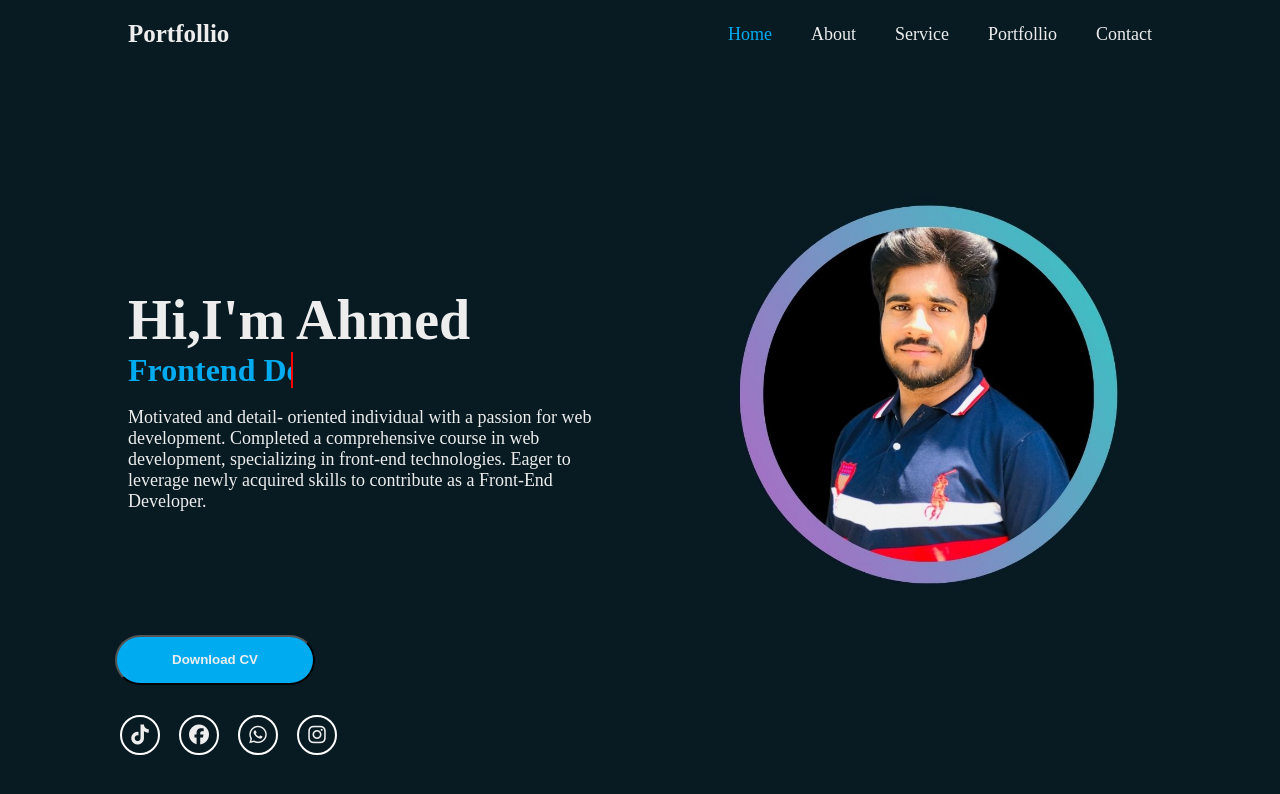
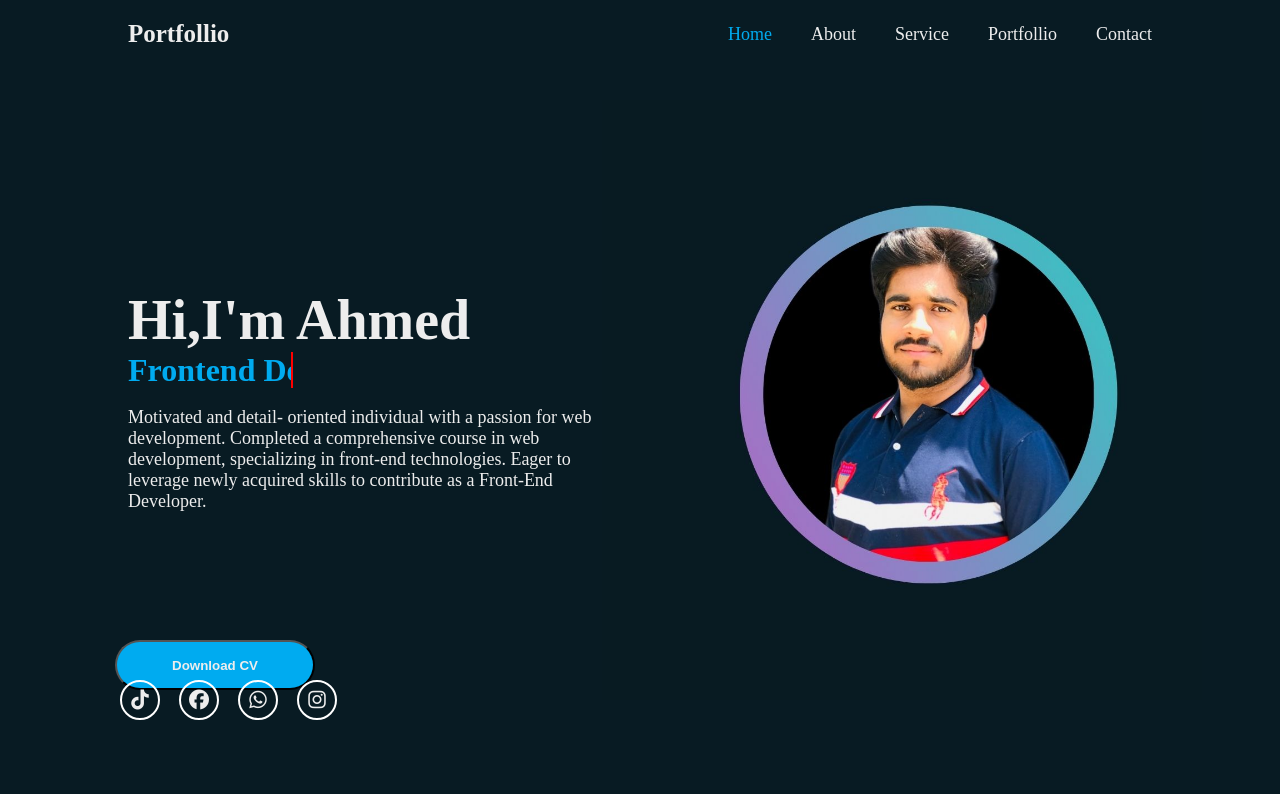
Before and after one commit to ahmi4545/ahmedportfolio.com, a plain HTML site: page index.html in a window 1280 px wide. Drawn offline with Linux system fonts and the light colour scheme.

Commit message:
Update port.css

```diff
--- a/port.css
+++ b/port.css
@@ -74,8 +74,8 @@ body{
     font-weight:700;
     border-radius: 60px;
     margin-left: 115px;
-    margin-top: -1200px;
-    position: relative;
+   margin-top: -10px;
+    position: absolute;
 }
 
 .btn-3:hover{
@@ -84,6 +84,7 @@ body{
 
 .home-icon {
     width: fit-content;
+    position: absolute;
 }
 
  .home-icon a{
```
